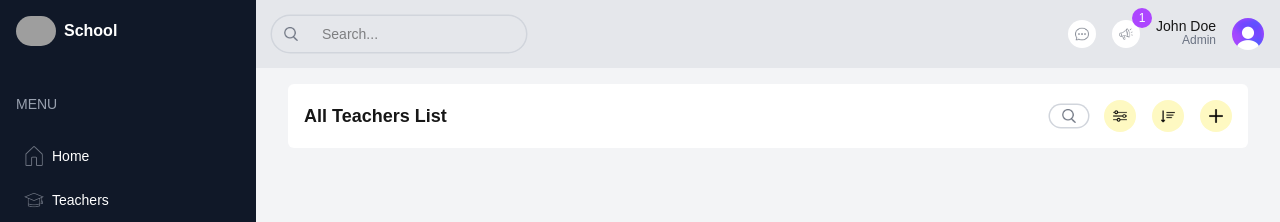
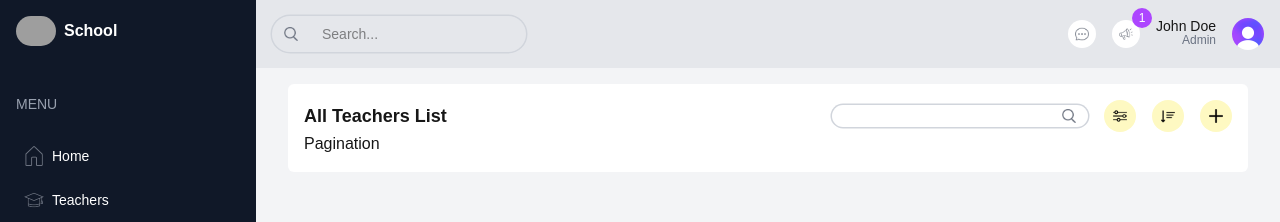
Before and after one commit to rumachoudhury/school-management-dashboard, a Next.js app: page /list/teachers in a window 1280 px wide. Shown: the top 222 px of the page. Built offline with nearby package versions, Linux system fonts and the light colour scheme; grey boxes are pictures that could not be loaded.

Commit message:
Create pagination component and add it to the TeacherList

```diff
--- a/src/app/(dashboard)/list/teachers/page.tsx
+++ b/src/app/(dashboard)/list/teachers/page.tsx
@@ -1,3 +1,4 @@
+import Pagination from "@/src/components/Pagination";
 import TableSearch from "@/src/components/TableSearch";
 import Image from "next/image";
 
@@ -11,7 +12,7 @@ export default function TeacherList() {
         </h2>
 
         <div className="flex flex-col md:flex-row items-center gap-4 w-full md:w-auto">
-          <div>
+          <div className="w-64">
             <TableSearch />
           </div>
 
@@ -50,7 +51,9 @@ export default function TeacherList() {
       <div className=""></div>
 
       {/* Pagination */}
-      <div className=""></div>
+      <div className="">
+        <Pagination />
+      </div>
     </div>
   );
 }
--- /dev/null
+++ b/src/components/Pagination.tsx
@@ -0,0 +1,7 @@
+import React from "react";
+
+function Pagination() {
+  return <div>Pagination</div>;
+}
+
+export default Pagination;
```
